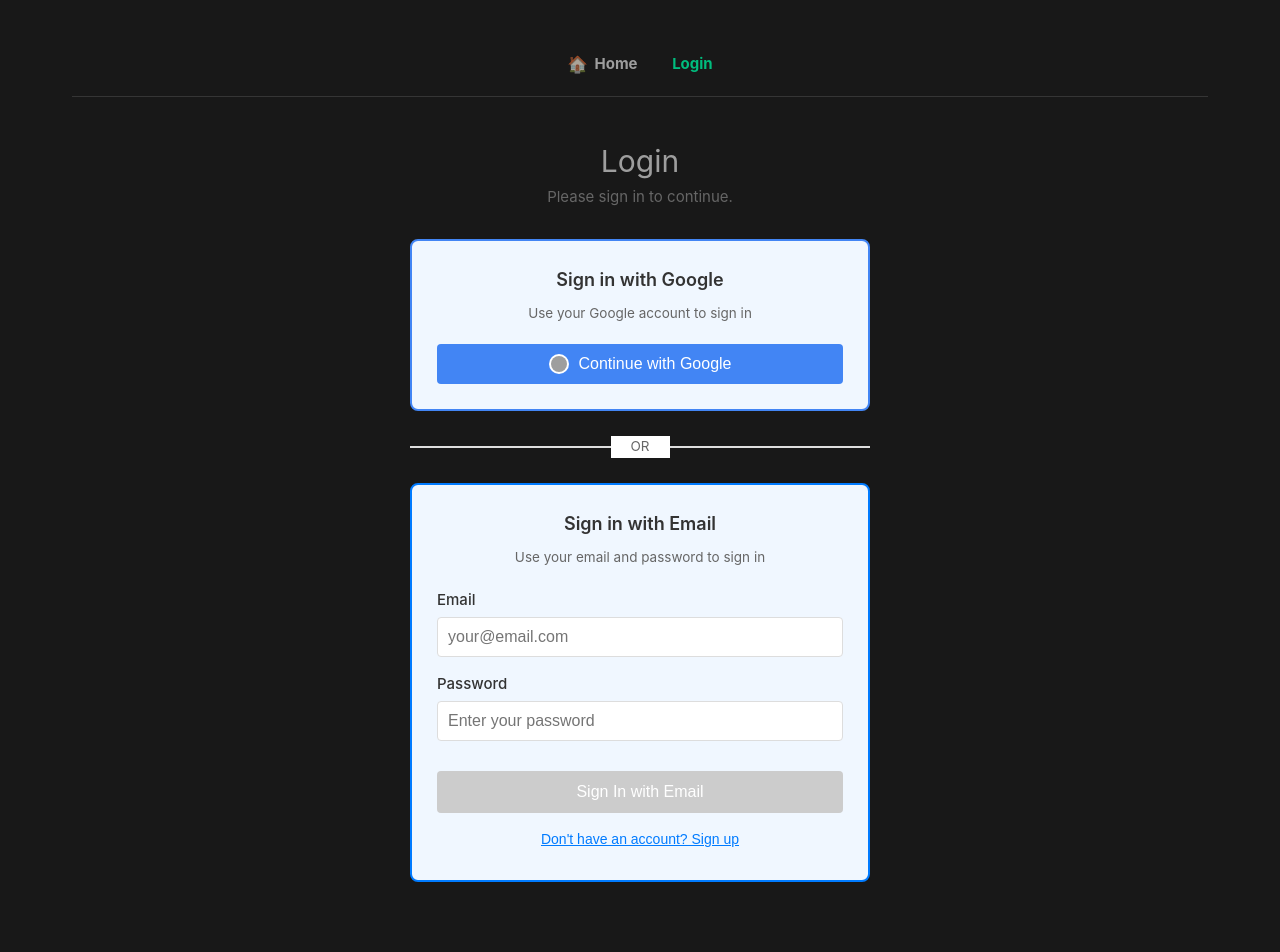
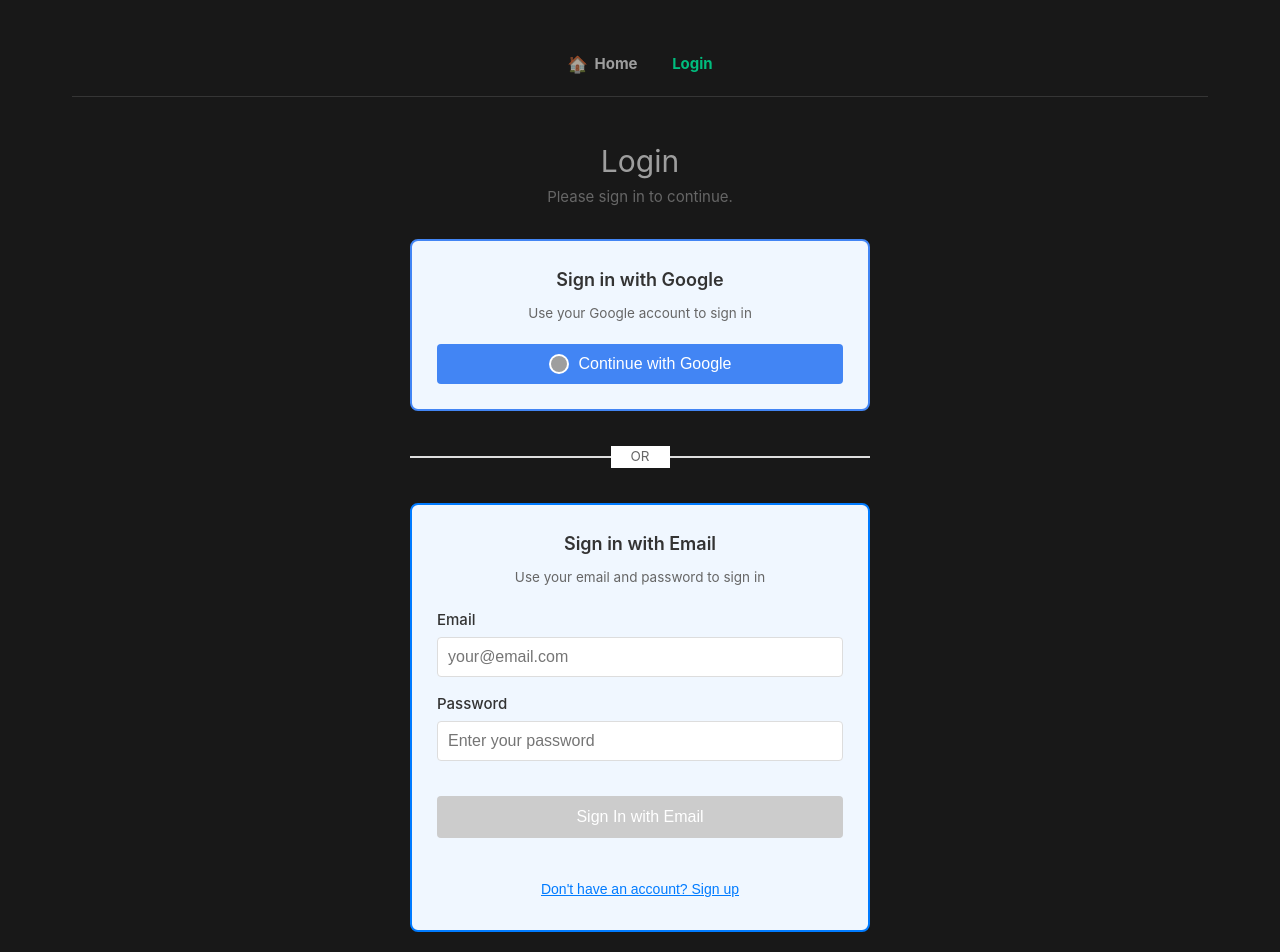
Before and after one commit to beuhjonny/liftassist-app, a Vue app: page /login in a window 1280 px wide. Shown: the top 952 px of the page. Built offline with nearby package versions, Linux system fonts and the light colour scheme; no server answers; grey boxes are pictures that could not be loaded.

Commit message:
Fix Login UI spacing for Search Console

```diff
--- a/src/views/Login.vue
+++ b/src/views/Login.vue
@@ -230,7 +230,8 @@ watch(user, (currentUser) => {
   border-radius: 4px;
   cursor: pointer;
   transition: background-color 0.3s;
-  margin-top: 15px;
+  margin-top: 20px;
+  margin-bottom: 20px;
   font-weight: 500;
 }
 
@@ -251,7 +252,7 @@ watch(user, (currentUser) => {
   color: #007bff;
   border: none;
   cursor: pointer;
-  margin-top: 10px;
+  margin-top: 15px;
   text-decoration: underline;
 }
 
@@ -263,7 +264,7 @@ watch(user, (currentUser) => {
   display: flex;
   align-items: center;
   width: 100%;
-  margin: 25px 0;
+  margin: 35px 0;
   color: #666;
   font-weight: 600;
   font-size: 0.9em;
```
